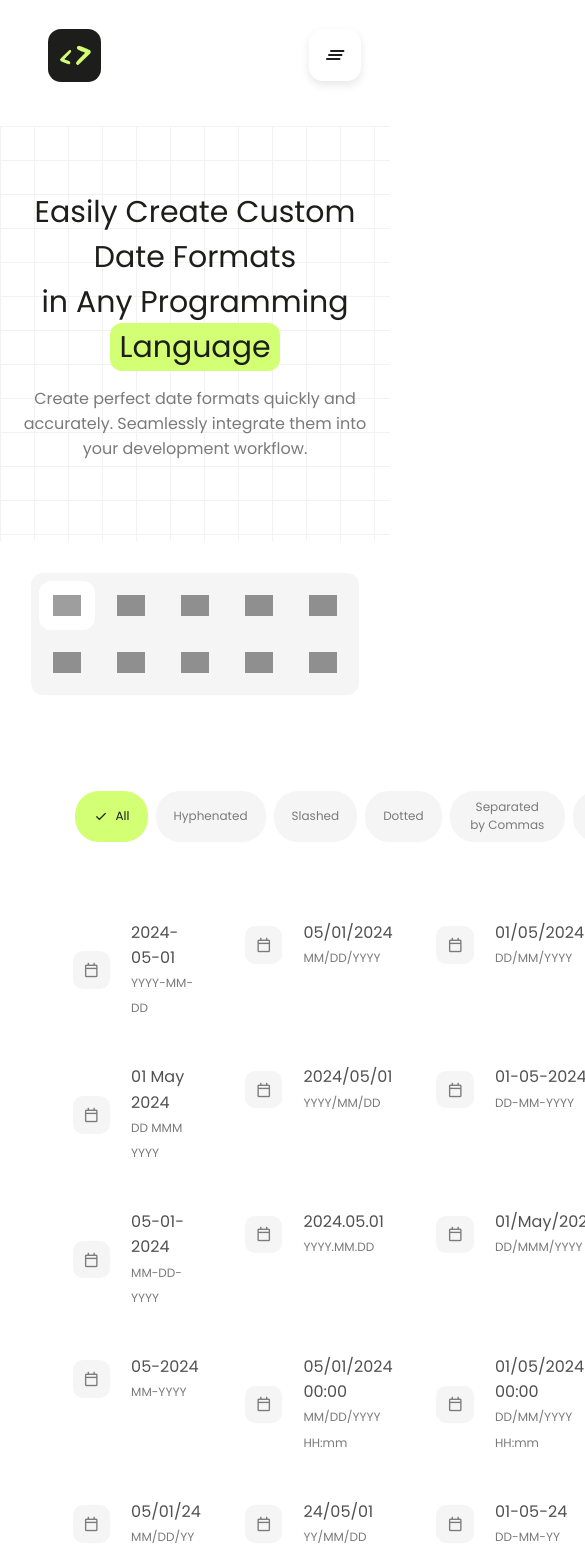
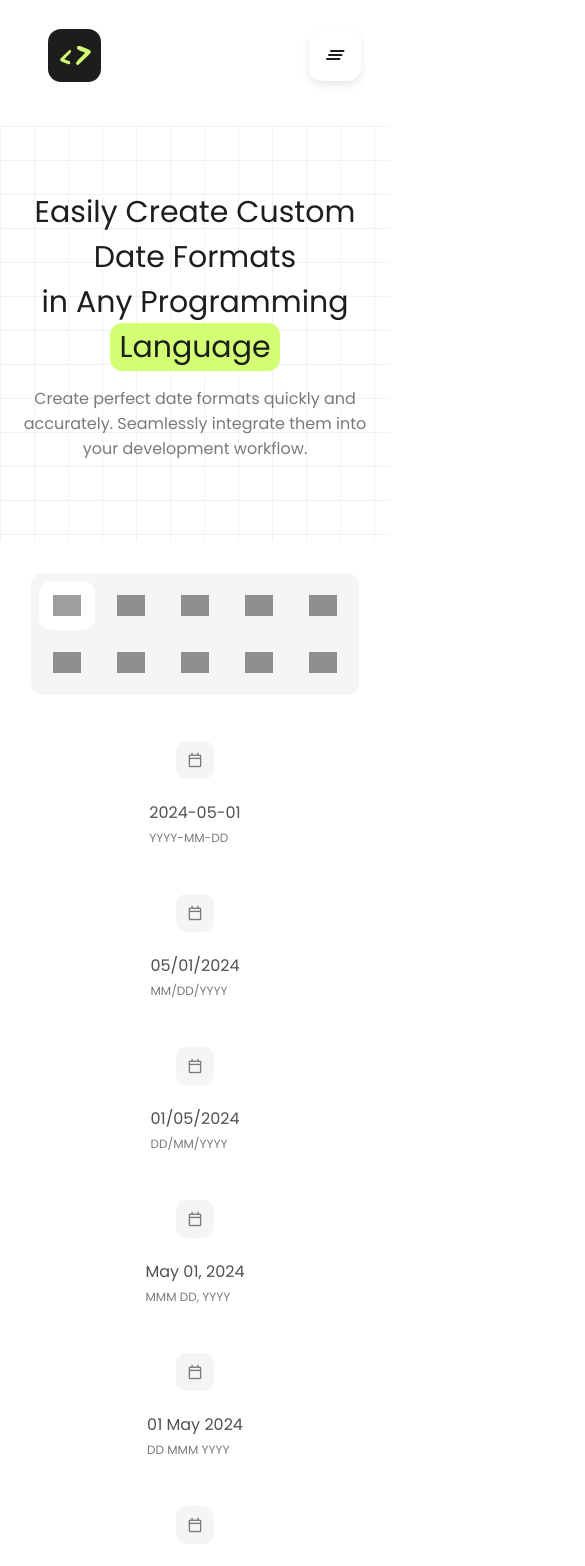
Before and after one commit to ibrilBadreddine/Codate, a React (Vite) app: page / in a window 390 px wide. Shown: the top 1566 px of the page, 585 px wide, since content can reach past the window. Built offline with nearby package versions, Linux system fonts and the light colour scheme; grey boxes are pictures that could not be loaded.

Commit message:
Responsive: Formats | !preview

```diff
--- a/src/views/pages/home/style.scss
+++ b/src/views/pages/home/style.scss
@@ -668,6 +668,37 @@
 
 
 // Responsive
+@media (max-width: 1300px) {
+  .home-page {
+    .formats-container {
+      margin: 2em 10%;
+    }
+  }
+}
+
+@media (max-width: 1180px) {
+  .home-page {
+    .formats-container {
+      margin: 2em 5%;
+      .listing-container {
+        .listing-box {
+          grid-template-columns: repeat(3, 1fr);
+        }
+      }
+    }
+  }
+}
+
+@media (max-width: 920px) {
+  .home-page {
+    .formats-container {
+      .filter-container {
+        display: none;
+      }
+    }
+  }
+}
+
 @media (max-width: 900px) {
   .home-page {
     .hero .hero-area {
@@ -679,6 +710,18 @@
       .langs-selector {
         display: grid;
         grid-template-columns: repeat(5, 1fr);
+      }
+    }
+  }
+}
+
+@media (max-width: 800px) {
+  .home-page {
+    .formats-container {
+      .listing-container {
+        .listing-box {
+          grid-template-columns: repeat(2, 1fr);
+        }
       }
     }
   }
@@ -698,6 +741,21 @@
   }
 }
 
+@media (max-width: 550px) {
+  .home-page {
+    .formats-container {
+      .listing-container {
+        .listing-box {
+          grid-template-columns: repeat(1, 1fr);
+          .format-box {
+            flex-direction: column;
+          }
+        }
+      }
+    }
+  }
+}
+
 @media (max-width: 470px) {
   .home-page {
     .selector-container {
```
